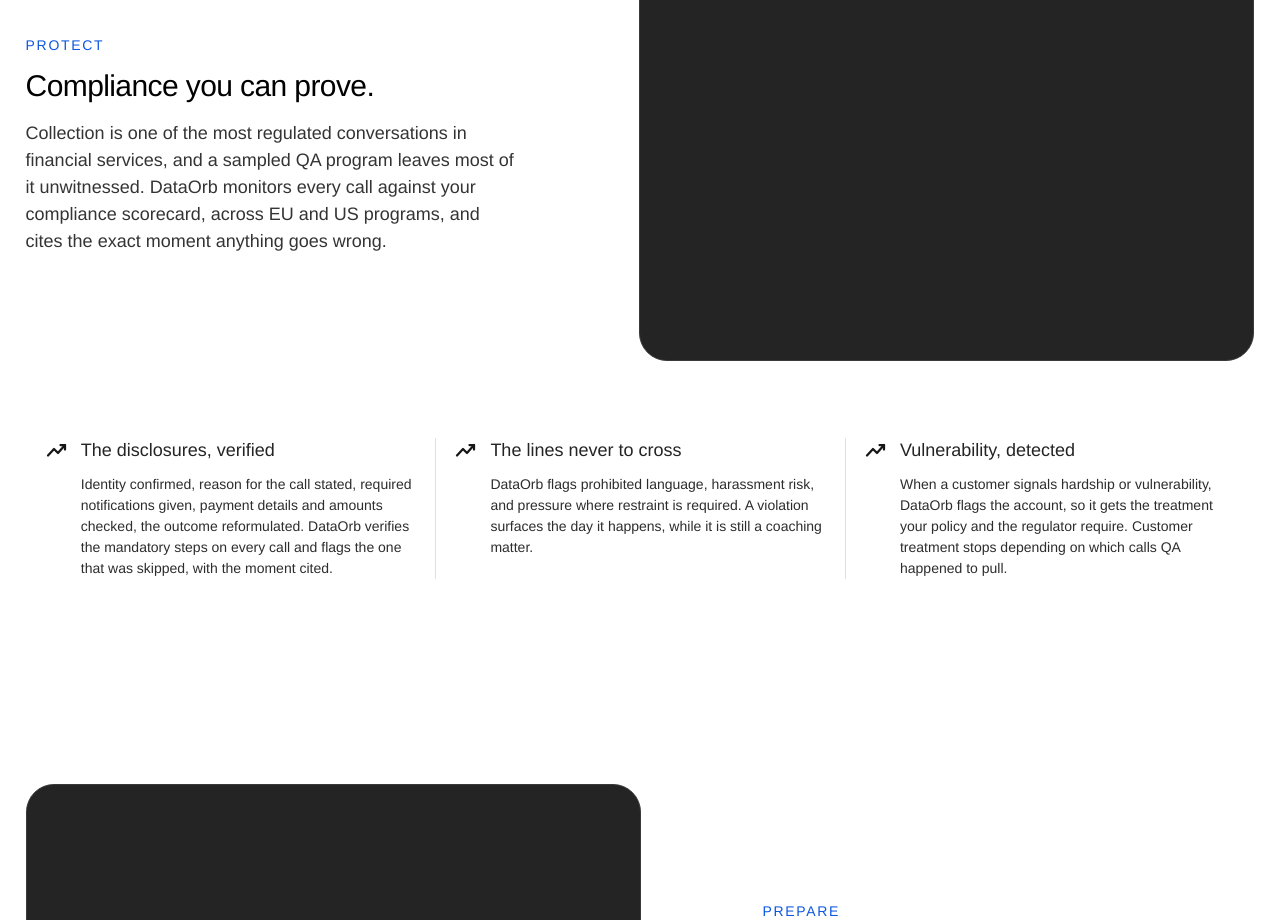
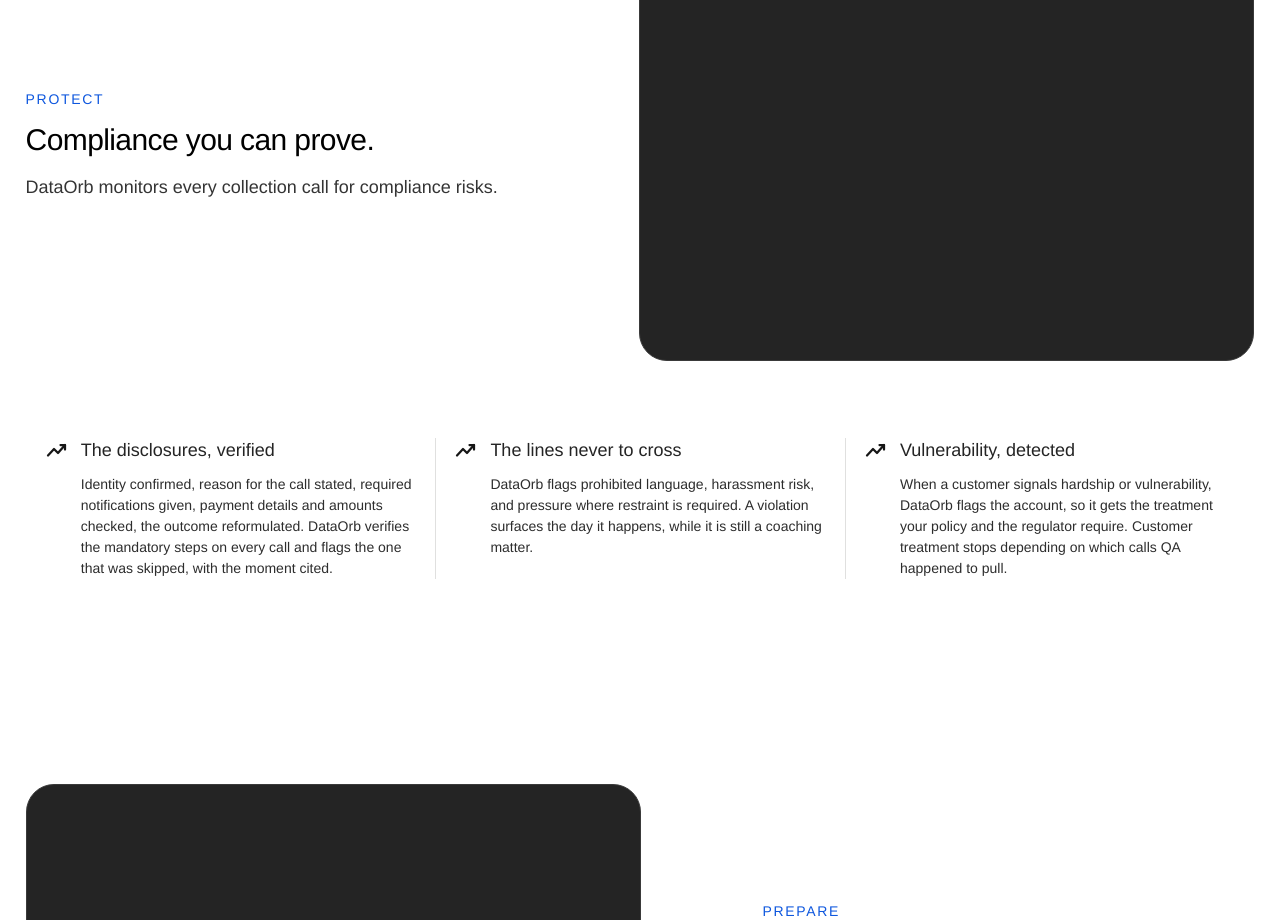
Before and after one commit to Umesh0014/DO-website, a Next.js app: page /collection-intelligence in a window 1280 px wide. Shown: the part 1760-2680 px from the top of the page. Built offline with nearby package versions, Linux system fonts and the light colour scheme; a web font is replaced by a local one.

Commit message:
Shorten collection compliance copy

```diff
--- a/app/components/IntelligenceLandingPage.tsx
+++ b/app/components/IntelligenceLandingPage.tsx
@@ -152,7 +152,7 @@ const collectionSections: IntelligenceSection[] = [
   {
     eyebrow: "Protect",
     heading: "Compliance you can prove.",
-    body: "Collection is one of the most regulated conversations in financial services, and a sampled QA program leaves most of it unwitnessed. DataOrb monitors every call against your compliance scorecard, across EU and US programs, and cites the exact moment anything goes wrong.",
+    body: "DataOrb monitors every collection call for compliance risks.",
     features: [
       {
         title: "The disclosures, verified",
```
